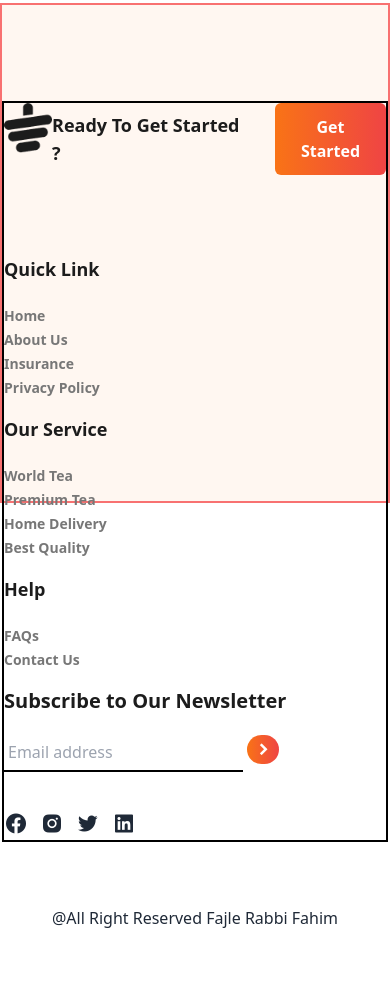
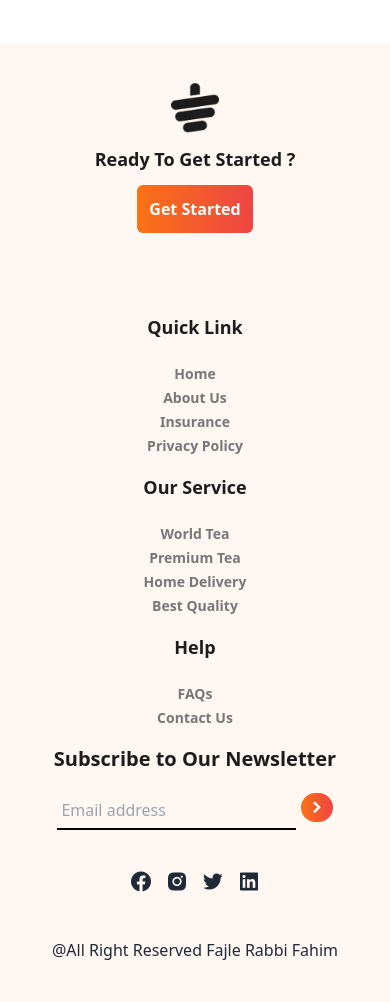
Before and after one commit to fajlerabbifahim/Tea-House-With-Tailwind, a plain HTML site: page index.html in a window 390 px wide. Shown: the part 5427-6429 px from the top of the page. Before the commit the page ends 6357 px from the top, so only its background shows below. Drawn offline with nearby package versions, Linux system fonts and the light colour scheme.

Commit message:
some responsiveness adjust

```diff
--- a/index.html
+++ b/index.html
@@ -470,17 +470,20 @@
         </div>
       </section>
     </main>
-    <footer
-      class="w-full h-[500px] bg-[#FFF7F1] border border-2 border-red-400"
-    >
-      <div class="max-w-6xl mx-auto border border-2 border-black mt-24">
+
+    <!-- =======================Footer Section====================== -->
+
+    <footer class="w-full max-h-[100%] bg-[#FFF7F1]">
+      <div class="max-w-6xl mx-auto mt-20">
         <!-- Top Content-->
-        <div class="flex justify-between">
+        <div
+          class="flex justify-between pt-10 flex-col items-center md:flex-row"
+        >
           <div>
             <img class="max-w-12" src="images/cup.png" alt="" />
           </div>
-          <div class="flex items-center gap-8">
-            <h1 class="font-bold text-lg text-[#1c1c1c]">
+          <div class="flex flex-col md:flex-row items-center gap-3 md:gap-8">
+            <h1 class="font-bold text-lg text-[#1c1c1c] mt-3 md:mt-0">
               Ready To Get Started ?
             </h1>
             <button
@@ -491,7 +494,9 @@
           </div>
         </div>
         <!-- bottom content  -->
-        <div class="mt-20 grid grid-cols-1 md:grid-cols-4 gap-4">
+        <div
+          class="mt-20 grid grid-cols-1 place-items-center md:place-items-start text-center md:text-start md:grid-cols-4 gap-4"
+        >
           <!-- First Column  -->
           <div>
             <h1 class="font-bold text-lg mb-5 text-[#1c1c1c]">Quick Link</h1>
@@ -596,7 +601,7 @@
               </button>
             </form>
             <br />
-            <div class="flex gap-3 mt-3">
+            <div class="flex gap-3 mt-3 justify-center md:justify-start">
               <li class="list-none">
                 <a
                   class="hover:text-orange-600 transition ease-in-out duration-500"
@@ -634,7 +639,7 @@
           </div>
         </div>
       </div>
-      <div class="text-center mt-16 mb-10 text-base">
+      <div class="text-center mt-10 pb-10 text-base">
         @All Right Reserved
         <a class="hover:underline" href="https://www.facebook.com/yourfahimm"
           >Fajle Rabbi Fahim</a
```
